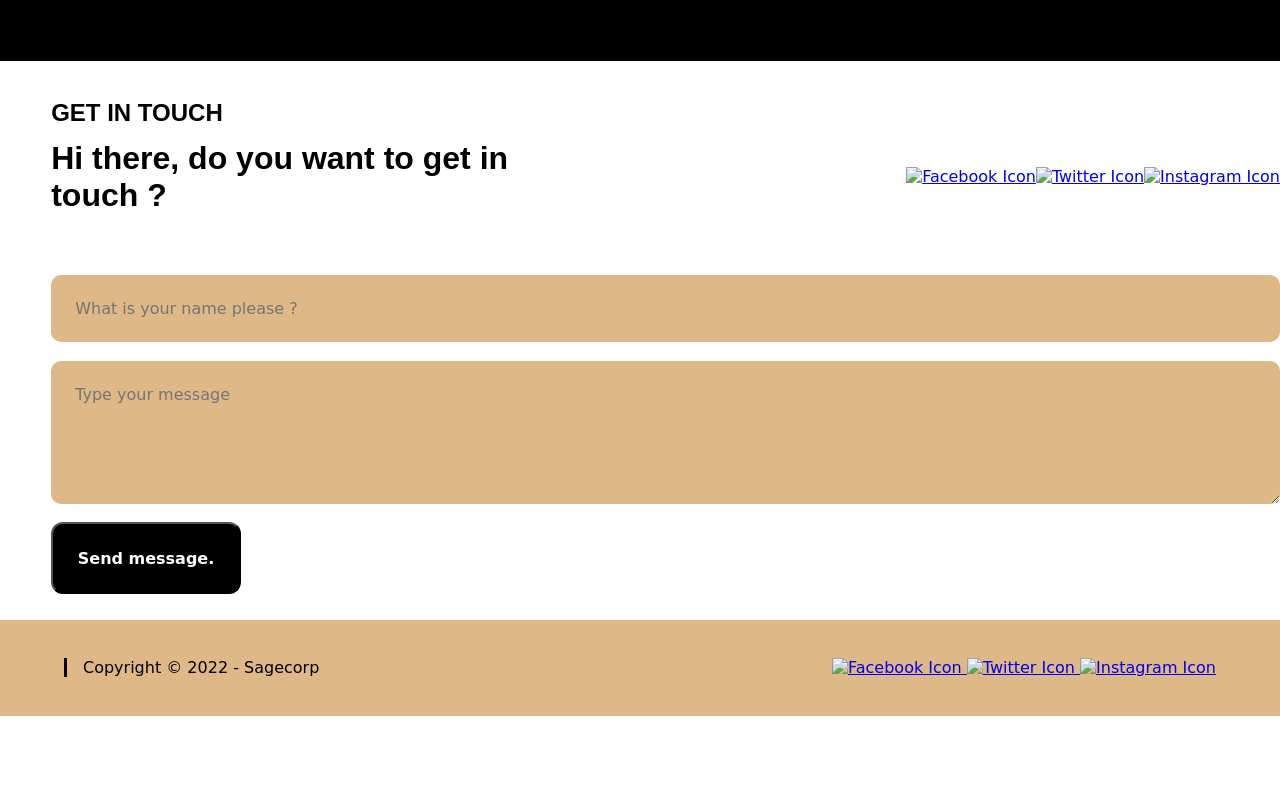
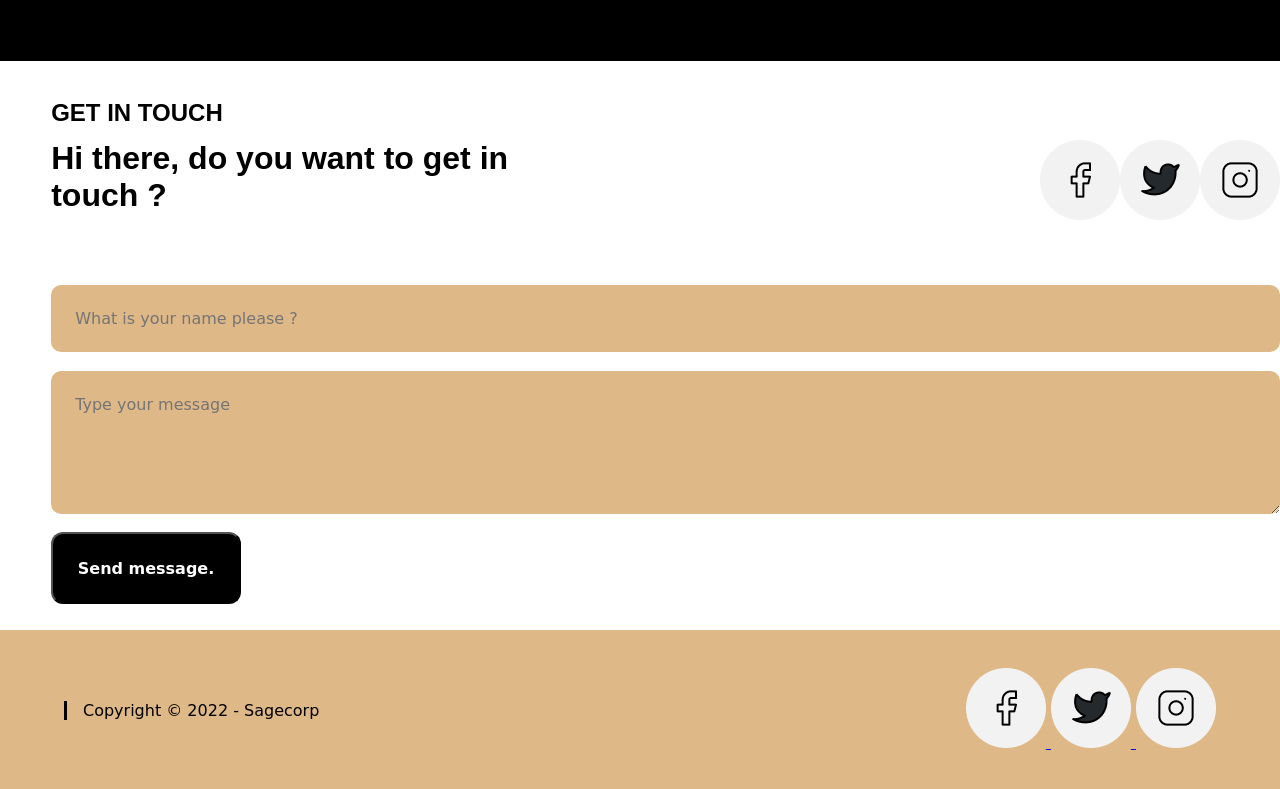
Before and after one commit to Osagie007/Osagie007.github.io, a plain HTML site: page index.html in a window 1280 px wide. Shown: the part 1051-1840 px from the top of the page. Before the commit the page ends 1767 px from the top, so only its background shows below. Drawn offline with Linux system fonts and the light colour scheme.

Commit message:
removed footer images from social icons code

```diff
--- a/index.html
+++ b/index.html
@@ -45,15 +45,15 @@
 
             <div class="social_icons">
                 <a class="social_icons_items" href="http://facebook.com">
-                    <img src="footer images/facebook_icon.png" alt="Facebook Icon">
+                    <img src="facebook_icon.png" alt="Facebook Icon">
                 </a>
 
                 <a class="social_icons_items" href="http://twitter.com">
-                    <img src="footer images/twitter_icon.png" alt="Twitter Icon">
+                    <img src="twitter_icon.png" alt="Twitter Icon">
                 </a>
 
                 <a class="social_icons_items" href="http://instagram.com">
-                    <img src="footer images/instagram_icon.png" alt="Instagram Icon">
+                    <img src="instagram_icon.png" alt="Instagram Icon">
                 </a>
             </div>
         </div>
@@ -69,15 +69,15 @@
         <p class="footer_text">Copyright &copy; 2022 - Sagecorp </p>
         <div>
             <a href="http://facebook.com">
-                <img src="footer images/facebook_icon.png" alt="Facebook Icon">
+                <img src="facebook_icon.png" alt="Facebook Icon">
             </a>
 
             <a href="http://twitter.com">
-                <img src="footer images/twitter_icon.png" alt="Twitter Icon">
+                <img src="twitter_icon.png" alt="Twitter Icon">
             </a>
 
             <a href="http://instagram.com">
-                <img src="footer images/instagram_icon.png" alt="Instagram Icon">
+                <img src="instagram_icon.png" alt="Instagram Icon">
             </a>
         </div>
 
```
